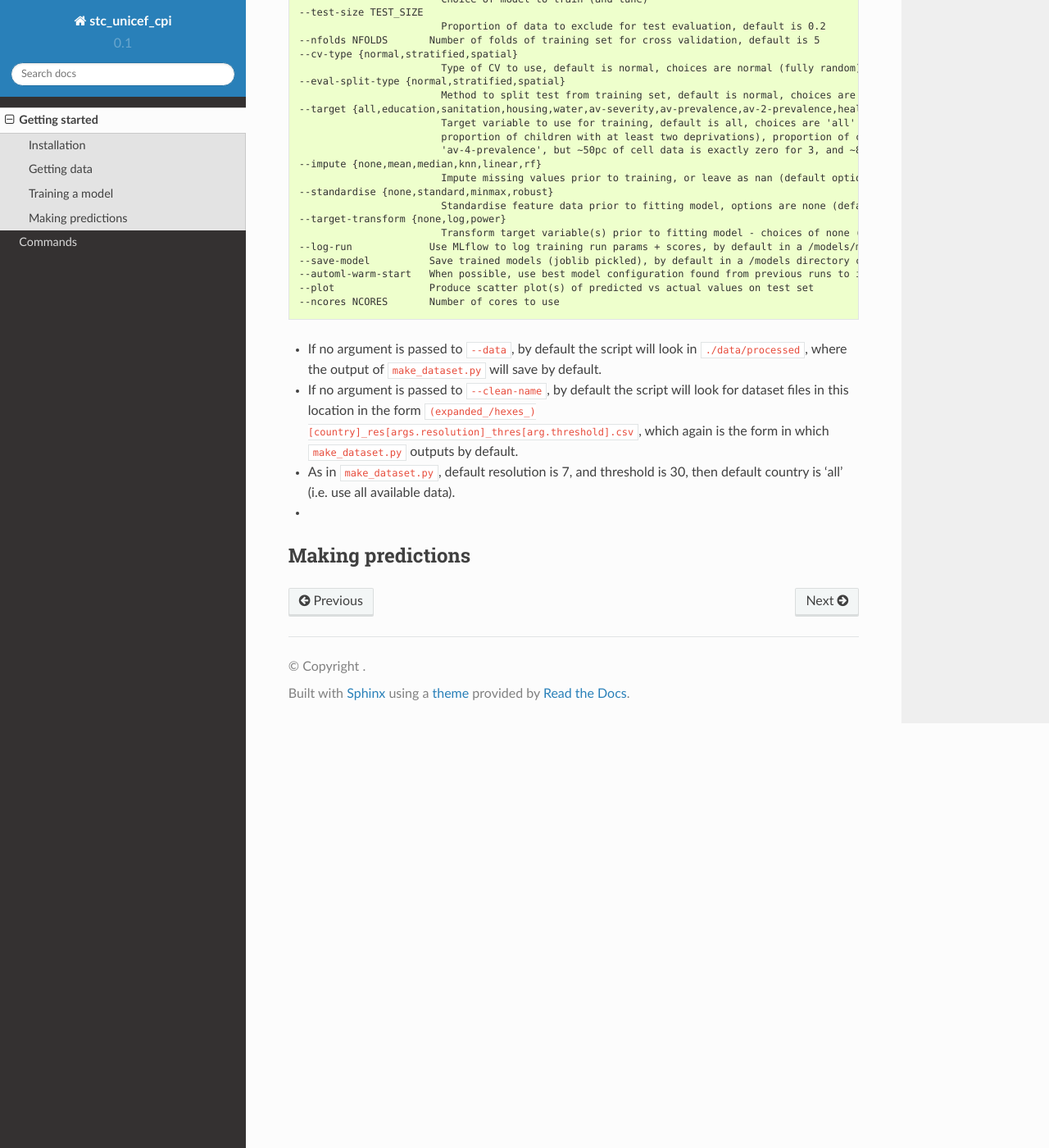
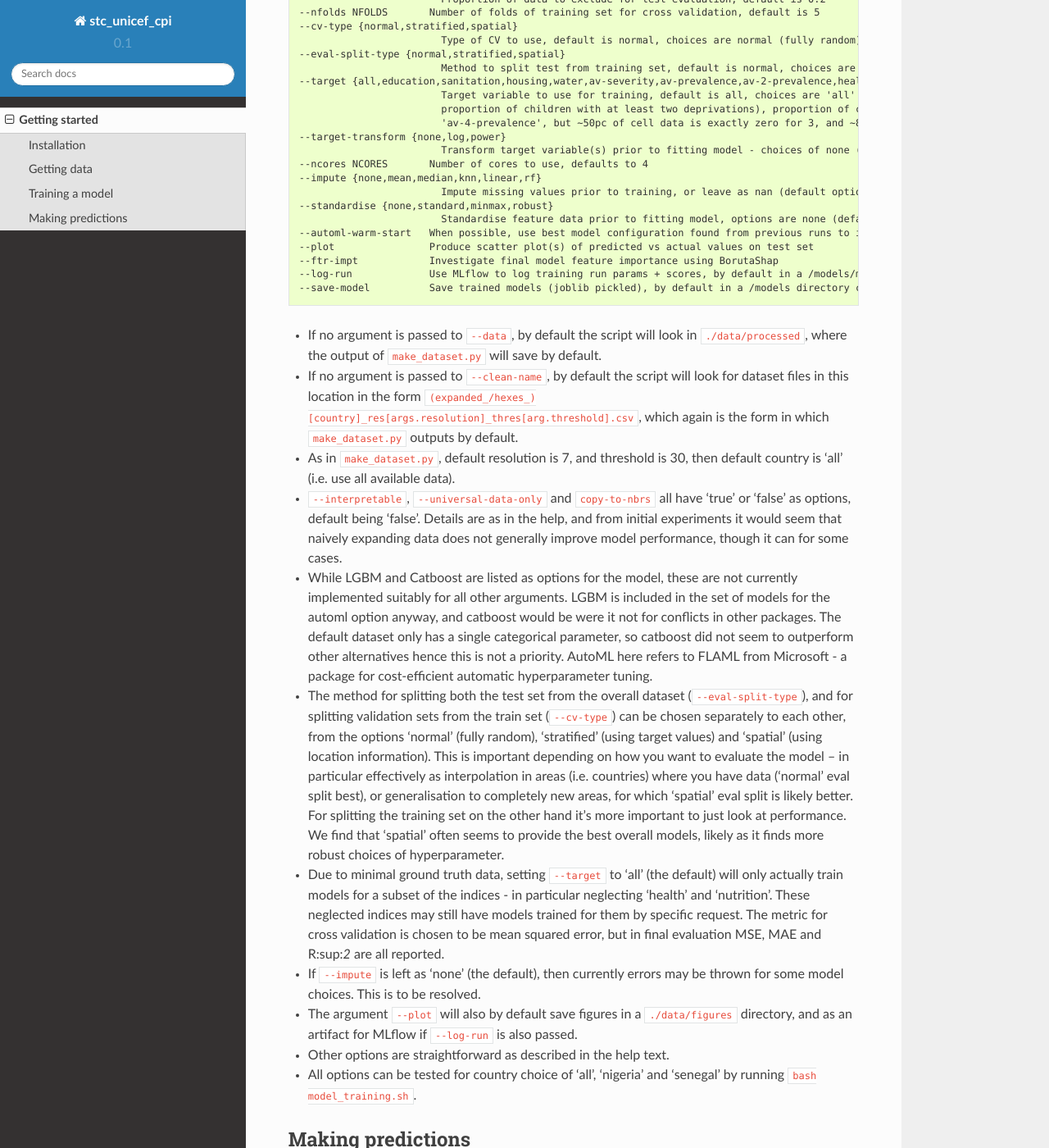
Before and after one commit to DSSGxUK/s22_savethechildren, a Sphinx documentation site: the page built from docs/getting-started.rst, in a window 1280 px wide and 1400 px high, scrolled down 1769 px. Shown: the whole window at 82% size. Built offline with Sphinx 7.4.7 and the Read the Docs theme 2.0.0, drawn with Linux system fonts in a browser that asks for light colours; pages that are not in the unit, such as notebooks, are missing from menus; some of the changed text lies outside the part shown.

Commit message:
update docs

```diff
--- a/docs/getting-started.rst
+++ b/docs/getting-started.rst
@@ -71,10 +71,10 @@ This has the following command line arguments:
 .. code-block:: console
 
     (.venv) $ python train_model.py --help
-    usage: High-res multi-dim CPI model training [-h] [-d DATA] [--clean-name CLEAN_NAME] [--resolution RESOLUTION] [--threshold THRESHOLD] [--country COUNTRY] [-ip {true,false}] [--universal-data-only {true,false}] [--copy-to-nbrs {true,false}] [--ftr-impt] [--prefix PREFIX] [--n_runs N_RUNS]
-                                                [--model {lgbm,automl,catboost}] [--test-size TEST_SIZE] [--nfolds NFOLDS] [--cv-type {normal,stratified,spatial}] [--eval-split-type {normal,stratified,spatial}]
-                                                [--target {all,education,sanitation,housing,water,av-severity,av-prevalence,av-2-prevalence,health,nutrition,av-3-prevalence,av-4-prevalence}] [--impute {none,mean,median,knn,linear,rf}] [--standardise {none,standard,minmax,robust}]
-                                                [--target-transform {none,log,power}] [--log-run] [--save-model] [--automl-warm-start] [--plot] [--ncores NCORES]
+    usage: High-res multi-dim CPI model training [-h] [-d DATA] [--clean-name CLEAN_NAME] [--resolution RESOLUTION] [--threshold THRESHOLD] [--country COUNTRY] [--prefix PREFIX] [-ip {true,false}] [--universal-data-only {true,false}] [--copy-to-nbrs {true,false}] [--model {lgbm,automl,catboost}]
+                                                 [--test-size TEST_SIZE] [--nfolds NFOLDS] [--cv-type {normal,stratified,spatial}] [--eval-split-type {normal,stratified,spatial}]
+                                                 [--target {all,education,sanitation,housing,water,av-severity,av-prevalence,av-2-prevalence,health,nutrition,av-3-prevalence,av-4-prevalence}] [--target-transform {none,log,power}] [--ncores NCORES] [--impute {none,mean,median,knn,linear,rf}]
+                                                 [--standardise {none,standard,minmax,robust}] [--automl-warm-start] [--plot] [--ftr-impt] [--log-run] [--save-model]
 
     optional arguments:
     -h, --help            show this help message and exit
@@ -84,17 +84,15 @@ This has the following command line arguments:
     --resolution RESOLUTION, -res RESOLUTION
                             Resolution of h3 grid, defaults to 7
     --threshold THRESHOLD, -thres THRESHOLD
-                            Threshold for minimum number of surveys per hex
+                            Threshold for minimum number of surveys per hex, defaults to 30
     --country COUNTRY     Choice of which country to use for training - options are 'all' in which case all currently available data is used, or the name of a specific country for which data is available
+    --prefix PREFIX       Prefix to name the saved models / checkpoints
     -ip {true,false}, --interpretable {true,false}
                             Make model (more) interpretable - no matter other flags, use only base (non auto-encoder) features so can explain
     --universal-data-only {true,false}, -univ {true,false}
                             Use only universal data (i.e. no country-specific data) - only applicable if --country!=all
     --copy-to-nbrs {true,false}, -cp2nbr {true,false}
                             Use expanded dataset, where 'ground-truth' values are copied to neighbouring cells
-    --ftr-impt            Investigate final model feature importance using BorutaShap
-    --prefix PREFIX       Prefix to name the saved models / checkpoints
-    --n_runs N_RUNS       Number of runs
     --model {lgbm,automl,catboost}
                             Choice of model to train (and tune)
     --test-size TEST_SIZE
@@ -108,17 +106,18 @@ This has the following command line arguments:
                             Target variable to use for training, default is all, choices are 'all' (train separate model for each of the following), 'av-severity' (average number of deprivations / child), 'av-prevalence' (average proportion of children with at least one deprivation), 'av-2-prevalence' (average
                             proportion of children with at least two deprivations), proportion of children deprived in 'education', 'sanitation', 'housing', 'water'. May also pass 'health' or 'nutrition' but limited ground truth data increases model variance. Similarly may pass 'av-3-prevalence' or
                             'av-4-prevalence', but ~50pc of cell data is exactly zero for 3, and ~80pc for 4, so again causes modelling issues.
+    --target-transform {none,log,power}
+                            Transform target variable(s) prior to fitting model - choices of none (default, leave raw), 'log', 'power' (Yeo-Johnson)
+    --ncores NCORES       Number of cores to use, defaults to 4
     --impute {none,mean,median,knn,linear,rf}
                             Impute missing values prior to training, or leave as nan (default option)
     --standardise {none,standard,minmax,robust}
                             Standardise feature data prior to fitting model, options are none (default, leave raw), standard (z-score), minmax (min-max normalisation to limit to 0-1 range), or robust (median and quantile version of z-score)
-    --target-transform {none,log,power}
-                            Transform target variable(s) prior to fitting model - choices of none (default, leave raw), 'log', 'power' (Yeo-Johnson)
+    --automl-warm-start   When possible, use best model configuration found from previous runs to initialise hyperparameter search for each model.
+    --plot                Produce scatter plot(s) of predicted vs actual values on test set
+    --ftr-impt            Investigate final model feature importance using BorutaShap
     --log-run             Use MLflow to log training run params + scores, by default in a /models/mlruns directory where /models is contained in same parent folder as args.data
     --save-model          Save trained models (joblib pickled), by default in a /models directory contained in same parent folder as args.data
-    --automl-warm-start   When possible, use best model configuration found from previous runs to initialise hyperparameter search for each model.
-    --plot                Produce scatter plot(s) of predicted vs actual values on test set
-    --ncores NCORES       Number of cores to use
 
 - If no argument is passed to ``--data``, by default the script will look in ``./data/processed``,
   where the output of ``make_dataset.py`` will save by default.
@@ -126,7 +125,33 @@ This has the following command line arguments:
   in the form ``(expanded_/hexes_)[country]_res[args.resolution]_thres[arg.threshold].csv``, which again is the form
   in which ``make_dataset.py`` outputs by default.
 - As in ``make_dataset.py``, default resolution is 7, and threshold is 30, then default country is 'all' (i.e. use all available data).
--
+- ``--interpretable``, ``--universal-data-only`` and ``copy-to-nbrs`` all have 'true' or 'false' as options, default being 'false'.
+  Details are as in the help, and from initial experiments it would seem that naively expanding data does not generally improve
+  model performance, though it can for some cases.
+- While LGBM and Catboost are listed as options for the model, these are not currently implemented suitably for all other arguments.
+  LGBM is included in the set of models for the automl option anyway, and catboost would be were it not for conflicts in other packages.
+  The default dataset only has a single categorical parameter, so catboost did not seem to outperform other alternatives hence this is
+  not a priority. AutoML here refers to FLAML from Microsoft - a package for cost-efficient automatic hyperparameter tuning.
+- The method for splitting both the test set from the overall dataset (``--eval-split-type``), and for splitting validation sets from the
+  train set (``--cv-type``) can be chosen separately to each other, from the options 'normal' (fully random),
+  'stratified' (using target values) and 'spatial' (using location information). This is important depending on how you want to evaluate
+  the model -- in particular effectively as interpolation in areas (i.e. countries) where you have data ('normal' eval split best), or
+  generalisation to completely new areas, for which 'spatial' eval split is likely better. For splitting the training set on the other hand
+  it's more important to just look at performance. We find that 'spatial' often seems to provide the best overall models, likely as it
+  finds more robust choices of hyperparameter.
+- Due to minimal ground truth data, setting ``--target`` to 'all' (the default) will only actually train models for a subset of the
+  indices - in particular neglecting 'health' and 'nutrition'. These neglected indices may still have models trained for them by
+  specific request. The metric for cross validation is chosen to be mean squared error, but in final evaluation MSE, MAE and R:sup:`2`
+  are all reported.
+- If ``--impute`` is left as 'none' (the default), then currently errors may be thrown for some model choices. This is to be resolved.
+- The argument ``--plot`` will also by default save figures in a ``./data/figures`` directory, and as an artifact for MLflow if
+  ``--log-run`` is also passed.
+- Other options are straightforward as described in the help text.
+- All options can be tested for country choice of 'all', 'nigeria' and 'senegal' by running ``bash model_training.sh``.
+
+
+
+
 
 .. _predict:
 
--- a/docs/index.rst
+++ b/docs/index.rst
@@ -32,7 +32,7 @@ Contents
 
    getting-started
    reproducing
-   commands
+   dl_steps
    api
 
 
```
Also changed, not shown: docs/commands.rst (deleted, +0 -10 lines), docs/tmp_dl.rst (deleted, +0 -20 lines), 2 other files.
